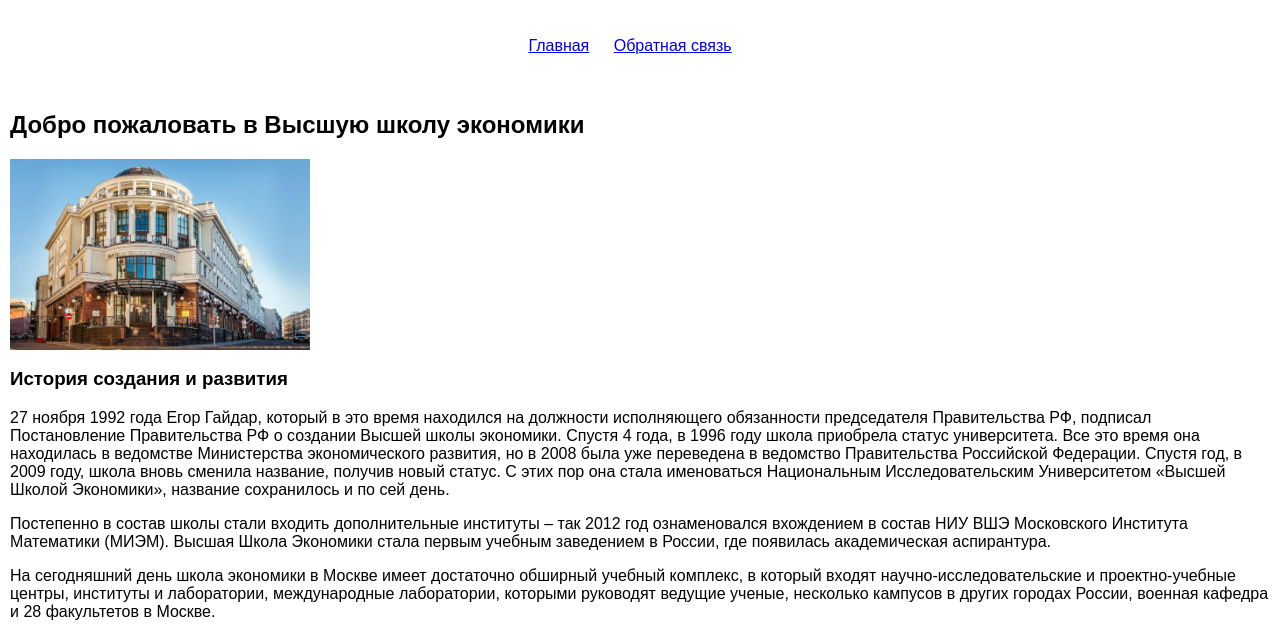
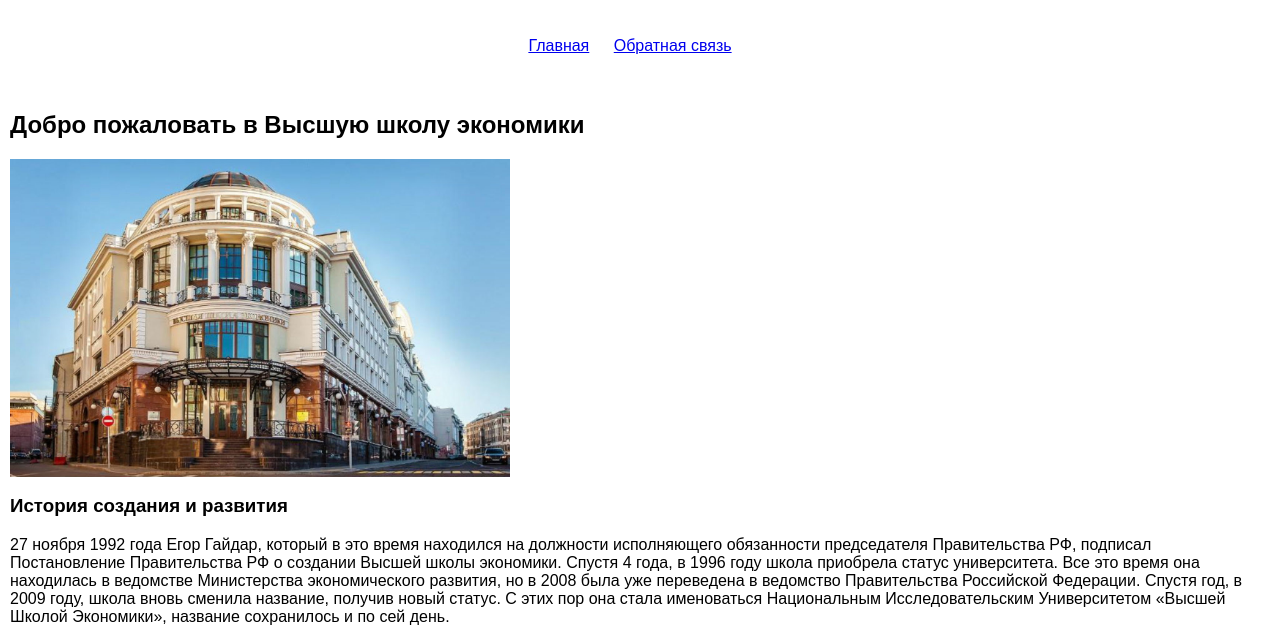
Before and after one commit to sashakashasasha/sashakashasasha.github.io, a plain HTML site: page index.html in a window 1280 px wide. Shown: the part 89-726 px from the top of the page. Drawn offline with Linux system fonts and the light colour scheme.

Commit message:
Update index.html

```diff
--- a/index.html
+++ b/index.html
@@ -20,7 +20,7 @@
     <main>
         <section class="main-text">
             <h2>Добро пожаловать в Высшую школу экономики</h2>
-            <img src="hse.jpg" width="300" height="200">
+            <img src="hse.jpg" width="500" height="400">
             <br>
             <h3>История создания и развития</h3>
 
```
